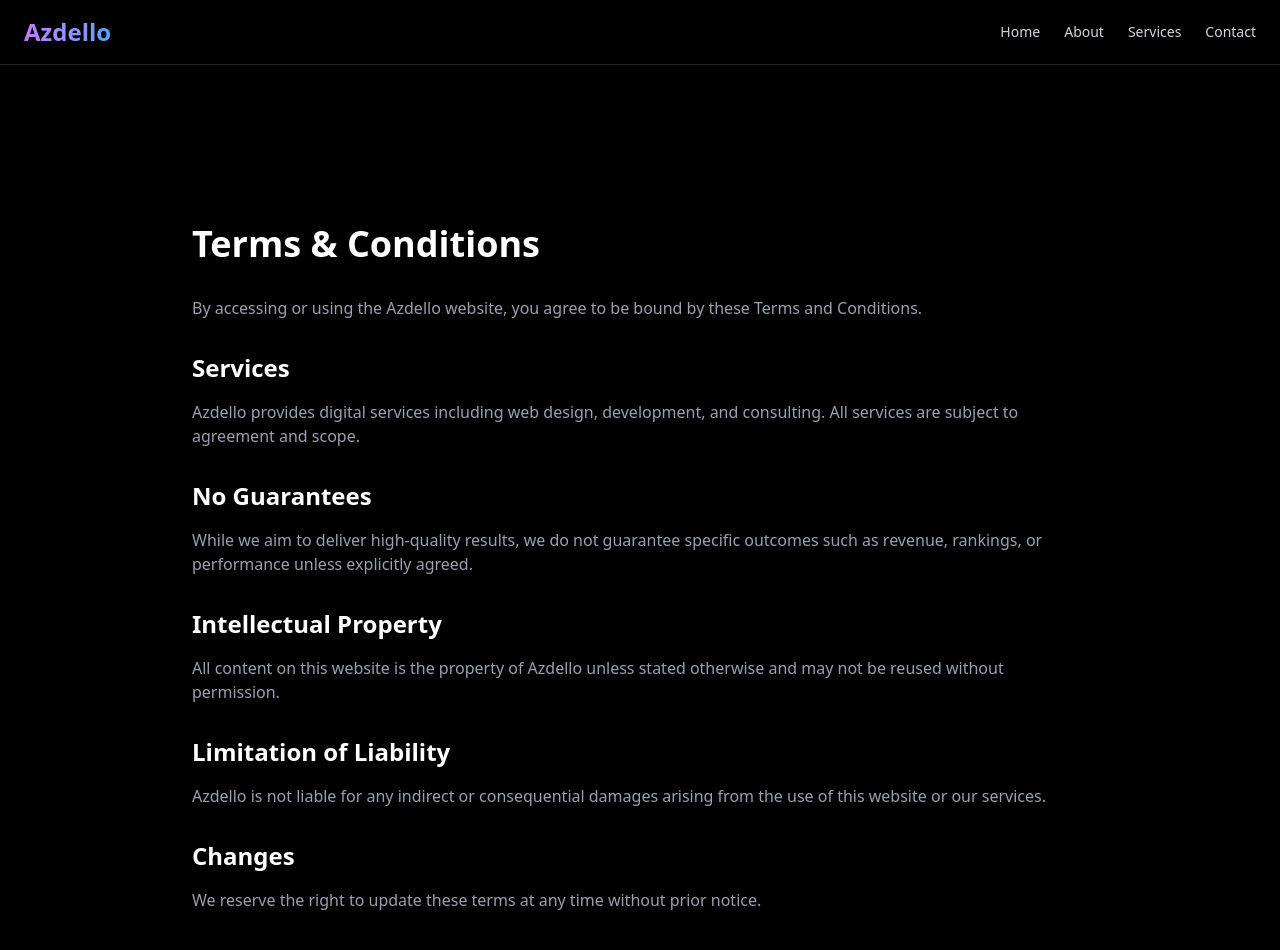
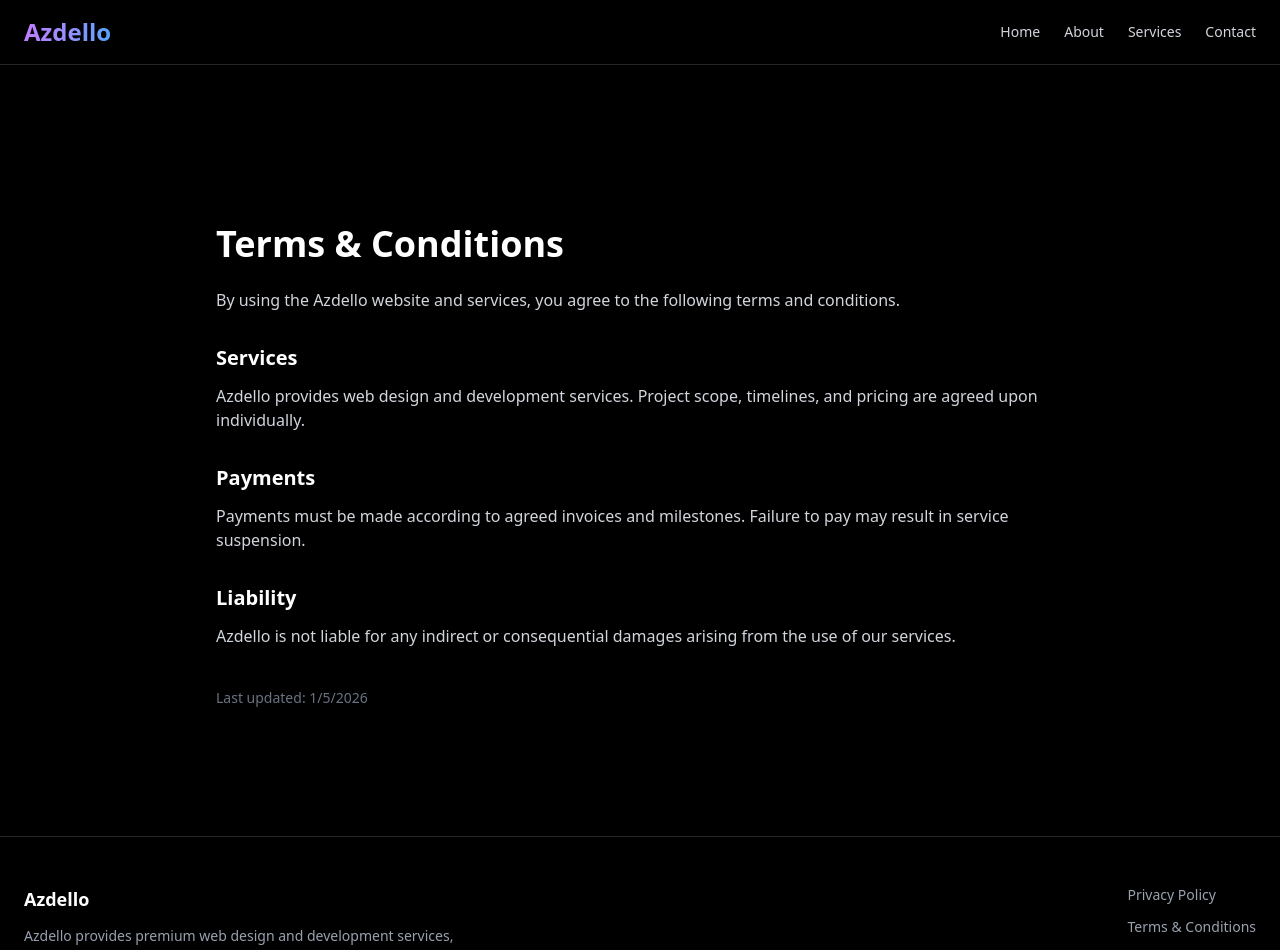
Before and after one commit to azdello/Azdello, a Next.js app: page /term in a window 1280 px wide. Shown: the top 950 px of the page. Built offline with nearby package versions, Linux system fonts and the light colour scheme.

Commit message:
Add footer with privacy and terms pages

```diff
--- a/app/term/page.tsx
+++ b/app/term/page.tsx
@@ -1,66 +1,42 @@
 export default function TermsPage() {
   return (
-    <div className="min-h-screen bg-black text-white px-6 py-32">
-      <div className="max-w-4xl mx-auto space-y-8">
-        <h1 className="text-4xl font-bold">Terms & Conditions</h1>
+    <main className="max-w-4xl mx-auto px-6 py-32 text-gray-300">
+      <h1 className="text-4xl font-bold text-white mb-6">
+        Terms & Conditions
+      </h1>
 
-        <p className="text-gray-400">
-          By accessing or using the Azdello website, you agree to be bound by
-          these Terms and Conditions.
-        </p>
+      <p className="mb-6">
+        By using the Azdello website and services, you agree to the following
+        terms and conditions.
+      </p>
 
-        <section className="space-y-4">
-          <h2 className="text-2xl font-semibold">Services</h2>
-          <p className="text-gray-400">
-            Azdello provides digital services including web design, development,
-            and consulting. All services are subject to agreement and scope.
-          </p>
-        </section>
+      <h2 className="text-xl text-white font-semibold mt-8 mb-3">
+        Services
+      </h2>
+      <p>
+        Azdello provides web design and development services. Project scope,
+        timelines, and pricing are agreed upon individually.
+      </p>
 
-        <section className="space-y-4">
-          <h2 className="text-2xl font-semibold">No Guarantees</h2>
-          <p className="text-gray-400">
-            While we aim to deliver high-quality results, we do not guarantee
-            specific outcomes such as revenue, rankings, or performance unless
-            explicitly agreed.
-          </p>
-        </section>
+      <h2 className="text-xl text-white font-semibold mt-8 mb-3">
+        Payments
+      </h2>
+      <p>
+        Payments must be made according to agreed invoices and milestones.
+        Failure to pay may result in service suspension.
+      </p>
 
-        <section className="space-y-4">
-          <h2 className="text-2xl font-semibold">Intellectual Property</h2>
-          <p className="text-gray-400">
-            All content on this website is the property of Azdello unless stated
-            otherwise and may not be reused without permission.
-          </p>
-        </section>
+      <h2 className="text-xl text-white font-semibold mt-8 mb-3">
+        Liability
+      </h2>
+      <p>
+        Azdello is not liable for any indirect or consequential damages arising
+        from the use of our services.
+      </p>
 
-        <section className="space-y-4">
-          <h2 className="text-2xl font-semibold">Limitation of Liability</h2>
-          <p className="text-gray-400">
-            Azdello is not liable for any indirect or consequential damages
-            arising from the use of this website or our services.
-          </p>
-        </section>
-
-        <section className="space-y-4">
-          <h2 className="text-2xl font-semibold">Changes</h2>
-          <p className="text-gray-400">
-            We reserve the right to update these terms at any time without prior
-            notice.
-          </p>
-        </section>
-
-        <section className="space-y-4">
-          <h2 className="text-2xl font-semibold">Contact</h2>
-          <p className="text-gray-400">
-            Questions about these terms can be sent to:
-            <br />
-            <span className="text-white font-medium">
-              azdelloservices@gmail.com
-            </span>
-          </p>
-        </section>
-      </div>
-    </div>
+      <p className="mt-10 text-sm text-gray-500">
+        Last updated: {new Date().toLocaleDateString()}
+      </p>
+    </main>
   );
 }
```
